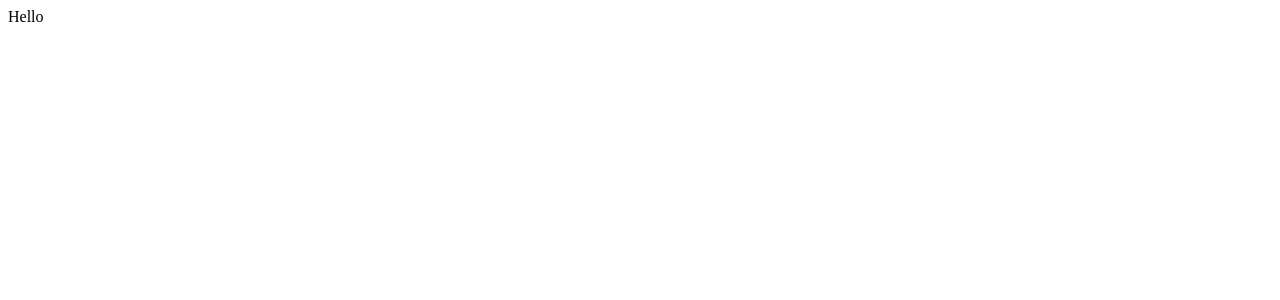
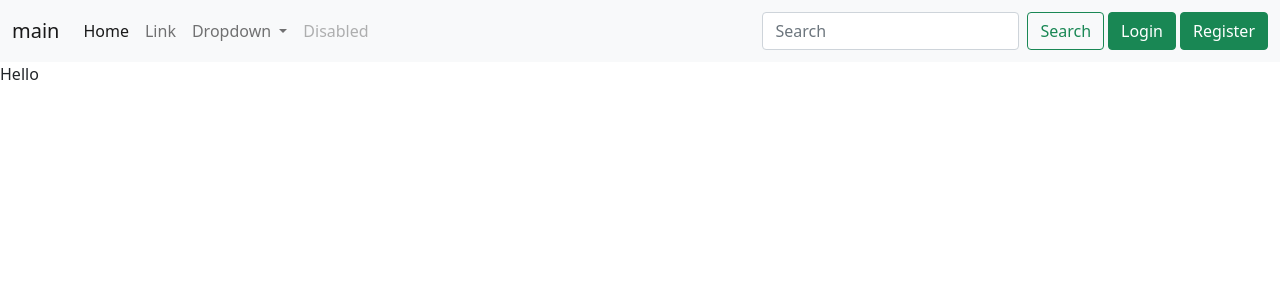
Before and after one commit to fyuzyhandle3/040920frontend, a FastAPI app: page / in a window 1280 px wide. Before the commit the part shown is almost empty. Shown: the top 300 px of the page. Run offline with FastAPI, Linux system fonts and the light colour scheme.

Commit message:
front_main

```diff
--- a/frontend/app/main.py
+++ b/frontend/app/main.py
@@ -1,23 +1,12 @@
-from fastapi import FastAPI, Request
-from fastapi.templating import Jinja2Templates
+from fastapi import FastAPI
 
-templates = Jinja2Templates(directory="templates")
+from router_user import router_user
 
 
 def get_application() -> FastAPI:
     app = FastAPI(debug=True)
 
-    @app.get("/")
-    async def index(request: Request):
-        context = {
-            "request": request,
-            "title": "Головна сторінка сайту"
-        }
-
-        response = templates.TemplateResponse('pages/index.html', context=context)
-
-        return response
-
+    app.include_router(router_user)
 
     return app
 
--- /dev/null
+++ b/frontend/app/router_user.py
@@ -0,0 +1,32 @@
+from fastapi import Request, APIRouter
+
+from fastapi.templating import Jinja2Templates
+
+templates = Jinja2Templates(directory="templates")
+
+router_user = APIRouter()
+
+
+@router_user.get("/")
+async def index(request: Request):
+    context = {
+        "request": request,
+        "title": "Головна сторінка сайту",
+        "user": {}
+    }
+
+    response = templates.TemplateResponse('pages/index.html', context=context)
+
+    return response
+
+@router_user.get("/register")
+async def register(request: Request):
+    context = {
+        "request": request,
+        "title": "Головна сторінка сайту",
+        "user": {}
+    }
+
+    response = templates.TemplateResponse('pages/index.html', context=context)
+
+    return response
--- a/frontend/app/templates/base.html
+++ b/frontend/app/templates/base.html
@@ -3,13 +3,18 @@
 <head>
     <meta charset="UTF-8">
     <title>{{ title }}</title>
+    <link href="https://cdn.jsdelivr.net/npm/bootstrap@5.0.2/dist/css/bootstrap.min.css" rel="stylesheet" integrity="sha384-EVSTQN3/azprG1Anm3QDgpJLIm9Nao0Yz1ztcQTwFspd3yD65VohhpuuCOmLASjC" crossorigin="anonymous">
 </head>
 <body>
+
+{% include "components/navbar.html" %}
 
 
 {% block content %}
 {% endblock %}
 
 
+<script src="https://cdn.jsdelivr.net/npm/@popperjs/core@2.9.2/dist/umd/popper.min.js" integrity="sha384-IQsoLXl5PILFhosVNubq5LC7Qb9DXgDA9i+tQ8Zj3iwWAwPtgFTxbJ8NT4GN1R8p" crossorigin="anonymous"></script>
+<script src="https://cdn.jsdelivr.net/npm/bootstrap@5.0.2/dist/js/bootstrap.min.js" integrity="sha384-cVKIPhGWiC2Al4u+LWgxfKTRIcfu0JTxR+EQDz/bgldoEyl4H0zUF0QKbrJ0EcQF" crossorigin="anonymous"></script>
 </body>
 </html>
--- /dev/null
+++ b/frontend/app/templates/components/auth.html
@@ -0,0 +1,11 @@
+
+{% if user %}
+
+<button type="button" class="btn btn-light">User: {{ user.name }}</button>
+<button type="button" class="btn btn-warning">Logout</button>
+{% else %}
+
+<a class="btn btn-success m-1" href="#">Login</a>
+<a class="btn btn-success" href="{{url_for('register')}}">Register</a>
+
+{% endif %}
--- /dev/null
+++ b/frontend/app/templates/components/navbar.html
@@ -0,0 +1,39 @@
+<nav class="navbar navbar-expand-lg navbar-light bg-light">
+  <div class="container-fluid">
+    <a class="navbar-brand" href="{{url_for('index')}}">main</a>
+    <button class="navbar-toggler" type="button" data-bs-toggle="collapse" data-bs-target="#navbarSupportedContent" aria-controls="navbarSupportedContent" aria-expanded="false" aria-label="Toggle navigation">
+      <span class="navbar-toggler-icon"></span>
+    </button>
+    <div class="collapse navbar-collapse" id="navbarSupportedContent">
+      <ul class="navbar-nav me-auto mb-2 mb-lg-0">
+        <li class="nav-item">
+          <a class="nav-link active" aria-current="page" href="#">Home</a>
+        </li>
+        <li class="nav-item">
+          <a class="nav-link" href="#">Link</a>
+        </li>
+        <li class="nav-item dropdown">
+          <a class="nav-link dropdown-toggle" href="#" id="navbarDropdown" role="button" data-bs-toggle="dropdown" aria-expanded="false">
+            Dropdown
+          </a>
+          <ul class="dropdown-menu" aria-labelledby="navbarDropdown">
+            <li><a class="dropdown-item" href="#">Action</a></li>
+            <li><a class="dropdown-item" href="#">Another action</a></li>
+            <li><hr class="dropdown-divider"></li>
+            <li><a class="dropdown-item" href="#">Something else here</a></li>
+          </ul>
+        </li>
+        <li class="nav-item">
+          <a class="nav-link disabled" href="#" tabindex="-1" aria-disabled="true">Disabled</a>
+        </li>
+      </ul>
+      <form class="d-flex">
+        <input class="form-control me-2" type="search" placeholder="Search" aria-label="Search">
+        <button class="btn btn-outline-success" type="submit">Search</button>
+      </form>
+
+      {% include "components/auth.html" %}
+
+    </div>
+  </div>
+</nav>
```
